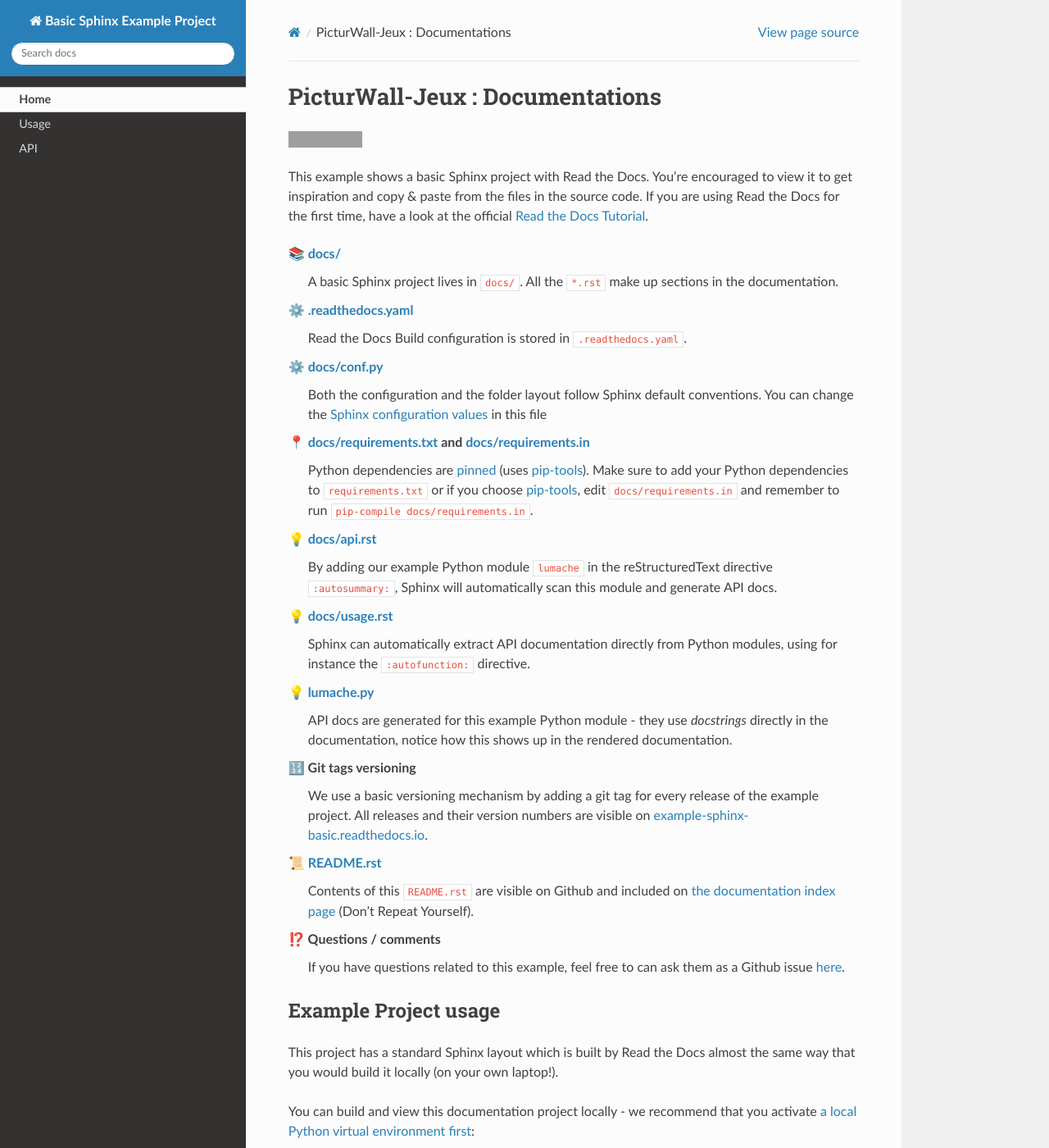
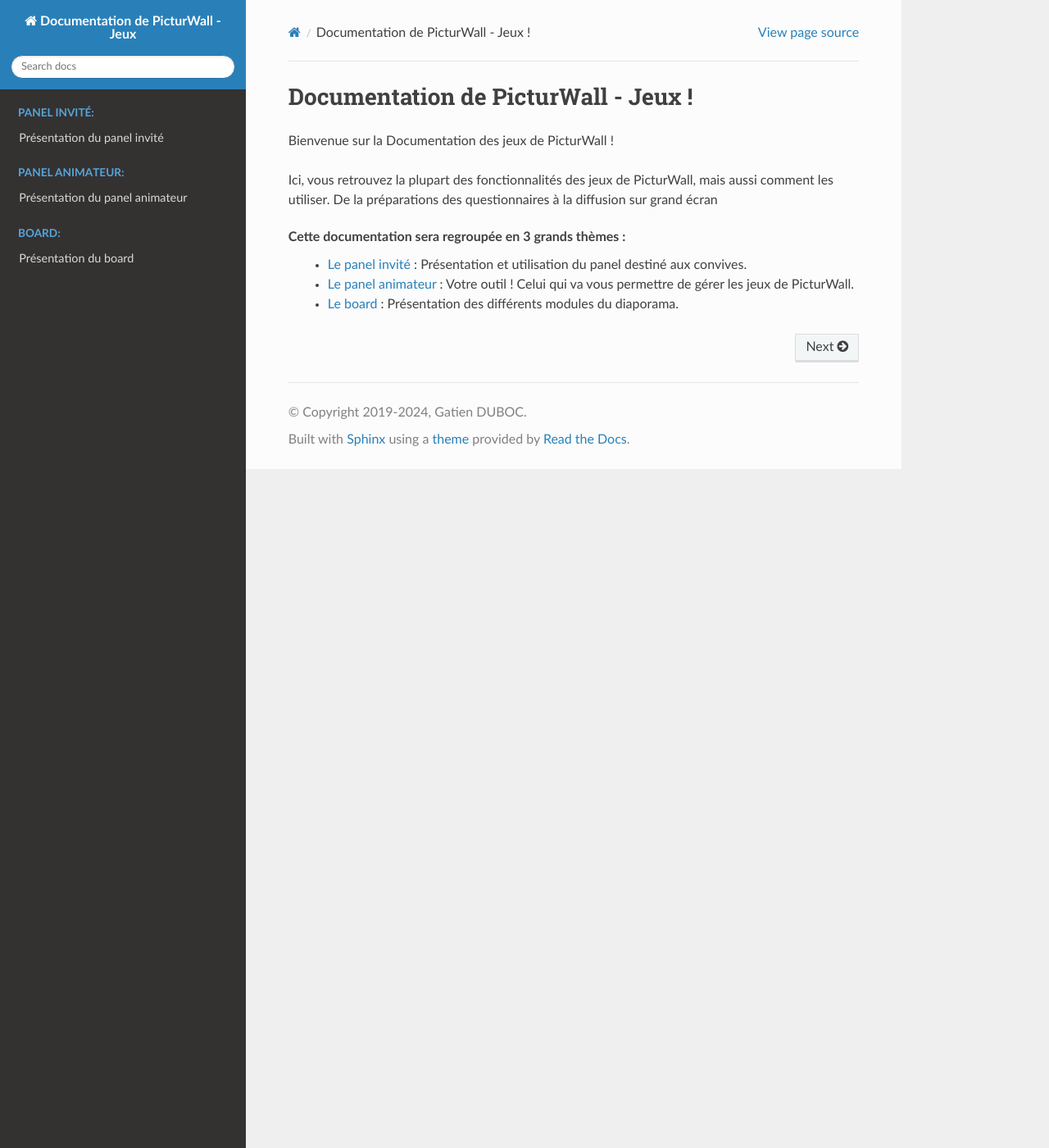
Before and after one commit to gatienduboc/PicturWall-Jeux-docs, a Sphinx documentation site: the page built from docs/index.rst, in a window 1280 px wide and 1400 px high. Shown: the whole window at 82% size. Built offline with Sphinx 7.4.7 and the Read the Docs theme 3.1.0, drawn with Linux system fonts in a browser that asks for light colours; some of the changed text lies outside the part shown; grey boxes are pictures that could not be loaded.

Commit message:
first commit

```diff
--- a/README.rst
+++ b/README.rst
@@ -1,42 +1,13 @@
 PicturWall-Jeux : Documentations
 ===============================================
 
-.. image:: https://readthedocs.org/projects/example-sphinx-basic/badge/?version=latest
-    :target: https://example-sphinx-basic.readthedocs.io/en/latest/?badge=latest
+.. image:: https://readthedocs.org/projects/picturwall-jeux-docs/badge/?version=latest
+    :target: https://picturwall-jeux-docs.readthedocs.io/fr/latest/?badge=latest
     :alt: Documentation Status
 
-.. This README.rst should work on Github and is also included in the Sphinx documentation project in docs/ - therefore, README.rst uses absolute links for most things so it renders properly on GitHub
 
-This example shows a basic Sphinx project with Read the Docs. You're encouraged to view it to get inspiration and copy & paste from the files in the source code. If you are using Read the Docs for the first time, have a look at the official `Read the Docs Tutorial <https://docs.readthedocs.io/en/stable/tutorial/index.html>`__.
-
-📚 `docs/ <https://github.com/readthedocs-examples/example-sphinx-basic/blob/main/docs/>`_
-    A basic Sphinx project lives in ``docs/``. All the ``*.rst`` make up sections in the documentation.
-⚙️ `.readthedocs.yaml <https://github.com/readthedocs-examples/example-sphinx-basic/blob/main/.readthedocs.yaml>`_
-    Read the Docs Build configuration is stored in ``.readthedocs.yaml``.
-⚙️ `docs/conf.py <https://github.com/readthedocs-examples/example-sphinx-basic/blob/main/docs/conf.py>`_
-    Both the configuration and the folder layout follow Sphinx default conventions. You can change the `Sphinx configuration values <https://www.sphinx-doc.org/en/master/usage/configuration.html>`_ in this file
-📍 `docs/requirements.txt <https://github.com/readthedocs-examples/example-sphinx-basic/blob/main/docs/requirements.txt>`_ and `docs/requirements.in <https://github.com/readthedocs-examples/example-sphinx-basic/blob/main/docs/requirements.in>`_
-    Python dependencies are `pinned <https://docs.readthedocs.io/en/latest/guides/reproducible-builds.html>`_ (uses `pip-tools <https://pip-tools.readthedocs.io/en/latest/>`_). Make sure to add your Python dependencies to ``requirements.txt`` or if you choose `pip-tools <https://pip-tools.readthedocs.io/en/latest/>`_, edit ``docs/requirements.in`` and remember to run ``pip-compile docs/requirements.in``.
-💡 `docs/api.rst <https://github.com/readthedocs-examples/example-sphinx-basic/blob/main/docs/api.rst>`_
-    By adding our example Python module ``lumache`` in the reStructuredText directive ``:autosummary:``, Sphinx will automatically scan this module and generate API docs.
-💡 `docs/usage.rst <https://github.com/readthedocs-examples/example-sphinx-basic/blob/main/docs/usage.rst>`_
-    Sphinx can automatically extract API documentation directly from Python modules, using for instance the ``:autofunction:`` directive.
-💡 `lumache.py <https://github.com/readthedocs-examples/example-sphinx-basic/blob/main/lumache.py>`_
-    API docs are generated for this example Python module - they use *docstrings* directly in the documentation, notice how this shows up in the rendered documentation.
-🔢 Git tags versioning
-    We use a basic versioning mechanism by adding a git tag for every release of the example project. All releases and their version numbers are visible on `example-sphinx-basic.readthedocs.io <https://example-sphinx-basic.readthedocs.io/en/latest/>`__.
-📜 `README.rst <https://github.com/readthedocs-examples/example-sphinx-basic/blob/main/README.rst>`_
-    Contents of this ``README.rst`` are visible on Github and included on `the documentation index page <https://example-sphinx-basic.readthedocs.io/en/latest/>`_ (Don't Repeat Yourself).
-⁉️ Questions / comments
-    If you have questions related to this example, feel free to can ask them as a Github issue `here <https://github.com/readthedocs-examples/example-sphinx-basic/issues>`_.
-
-
-Example Project usage
+Déploiement
 ---------------------
-
-This project has a standard Sphinx layout which is built by Read the Docs almost the same way that you would build it locally (on your own laptop!).
-
-You can build and view this documentation project locally - we recommend that you activate `a local Python virtual environment first <https://packaging.python.org/en/latest/guides/installing-using-pip-and-virtual-environments/#creating-a-virtual-environment>`_:
 
 .. code-block:: console
 
@@ -63,23 +34,6 @@
     # Open with your preferred browser, pointing it to the documentation index page
     firefox _build/html/index.html
 
-
-Using the example in your own project
--------------------------------------
-
-If you are new to Read the Docs, you may want to refer to the `Read the Docs User documentation <https://docs.readthedocs.io/>`_.
-
-If you are copying this code in order to get started with your documentation, you need to:
-
-#. place your ``docs/`` folder alongside your Python project. If you are starting a new project, you can adapt the `pyproject.toml` example configuration.
-#. use your existing project repository or create a new repository on Github, GitLab, Bitbucket or another host supported by Read the Docs
-#. copy ``.readthedocs.yaml`` and the ``docs/`` folder into your project.
-#. customize all the files, replacing example contents.
-#. add your own Python project, replacing the ``pyproject.toml`` configuration and ``lumache.py`` module.
-#. rebuild the documenation locally to see that it works.
-#. *finally*, register your project on Read the Docs, see `Importing Your Documentation <https://docs.readthedocs.io/en/stable/intro/import-guide.html>`_.
-
-
 Read the Docs tutorial
 ----------------------
 
--- /dev/null
+++ b/docs/board/index.rst
@@ -0,0 +1,4 @@
+.. _board:
+
+Présentation du board
+===============================
--- a/docs/conf.py
+++ b/docs/conf.py
@@ -17,9 +17,9 @@
 
 # -- Project information -----------------------------------------------------
 
-project = "Basic Sphinx Example Project"
-copyright = "2022, Read the Docs core team"
-author = "Read the Docs core team"
+project = 'Documentation de PicturWall - Jeux'
+copyright = '2019-2024, Gatien DUBOC'
+author = 'Gatien DUBOC'
 
 
 # -- General configuration ---------------------------------------------------
--- a/docs/index.rst
+++ b/docs/index.rst
@@ -1,25 +1,33 @@
-.. include:: ../README.rst
+Documentation de PicturWall - Jeux !
+=============================================
 
-Welcome to Lumache's documentation!
-===================================
+Bienvenue sur la Documentation des jeux de PicturWall !
 
-**Lumache** (/lu'make/) is a Python library for cooks and food lovers
-that creates recipes mixing random ingredients.
-It pulls data from the `Open Food Facts database <https://world.openfoodfacts.org/>`_
-and offers a *simple* and *intuitive* API.
+Ici, vous retrouvez la plupart des fonctionnalités des jeux de PicturWall, mais aussi comment les utiliser. De la préparations des questionnaires à la diffusion sur grand écran
 
-Check out the :doc:`usage` section for further information, including
-how to :ref:`installation` the project.
+Cette documentation sera regroupée en 3 grands thèmes :
+ * :ref:`Le panel invité <panel-invite>` : Présentation et utilisation du panel destiné aux convives.
+ * :ref:`Le panel animateur <panel-animateur>` : Votre outil ! Celui qui va vous permettre de gérer les jeux de PicturWall.
+ * :ref:`Le board <board>` : Présentation des différents modules du diaporama.
 
-.. note::
-
-   This project is under active development.
-
-Contents
---------
 
 .. toctree::
+   :maxdepth: 3
+   :caption: Panel invité:
+   :hidden:
 
-   Home <self>
-   usage
-   api
+   panel_invite/index
+
+.. toctree::
+   :maxdepth: 3
+   :caption: Panel animateur:
+   :hidden:
+
+   panel_animateur/index
+
+.. toctree::
+   :maxdepth: 2
+   :caption: Board:
+   :hidden:
+
+   board/index
--- /dev/null
+++ b/docs/panel_animateur/index.rst
@@ -0,0 +1,4 @@
+.. _panel-animateur:
+
+Présentation du panel animateur
+===============================
--- /dev/null
+++ b/docs/panel_invite/index.rst
@@ -0,0 +1,4 @@
+.. _panel-invite:
+
+Présentation du panel invité
+===============================
--- a/pyproject.toml
+++ b/pyproject.toml
@@ -3,6 +3,6 @@
 build-backend = "flit_core.buildapi"
 
 [project]
-name = "lumache"
-authors = [{name = "Graziella", email = "graziella@lumache"}]
+name = "PicturWall Jeux - Documentations"
+authors = [{name = "Gatien Duboc", email = "contact@picturwall.fr"}]
 dynamic = ["version", "description"]
```
Also changed, not shown: docs/api.rst (deleted, +0 -7 lines), docs/usage.rst (deleted, +0 -33 lines), lumache.py (deleted, +0 -34 lines), 1 other file.
